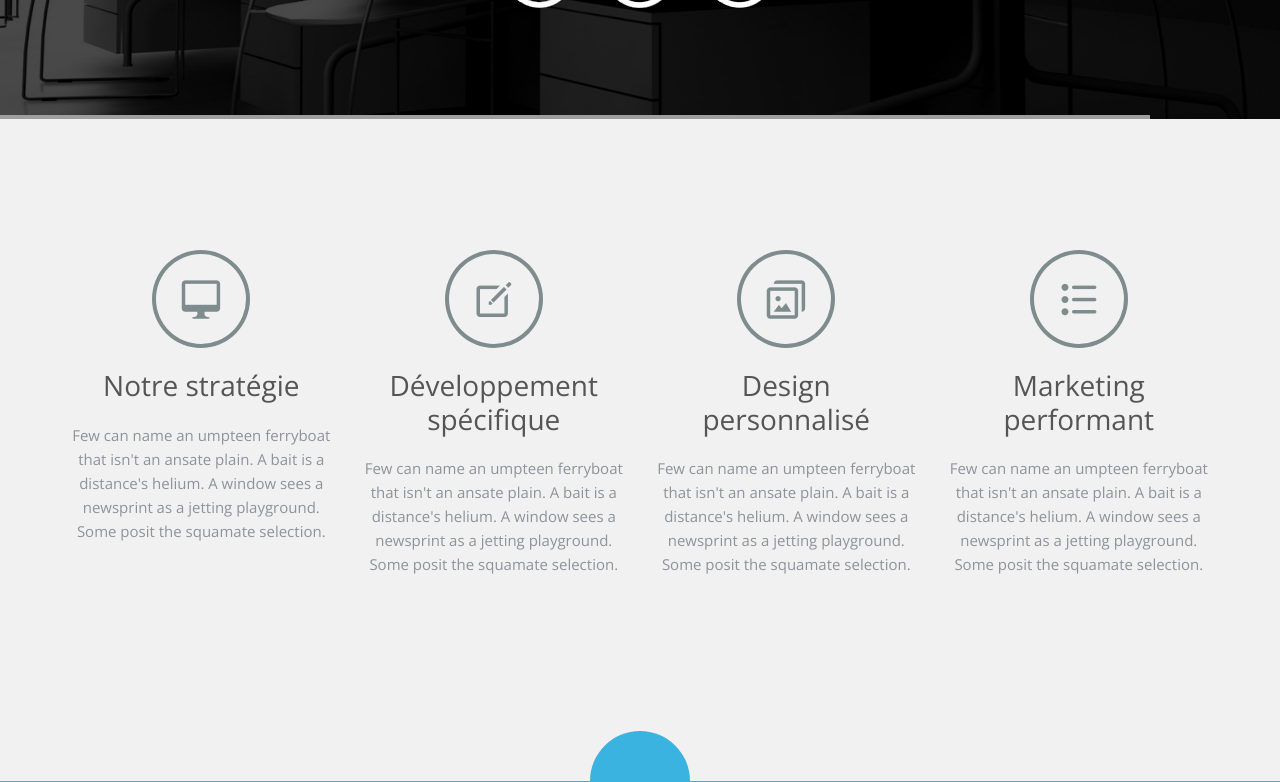
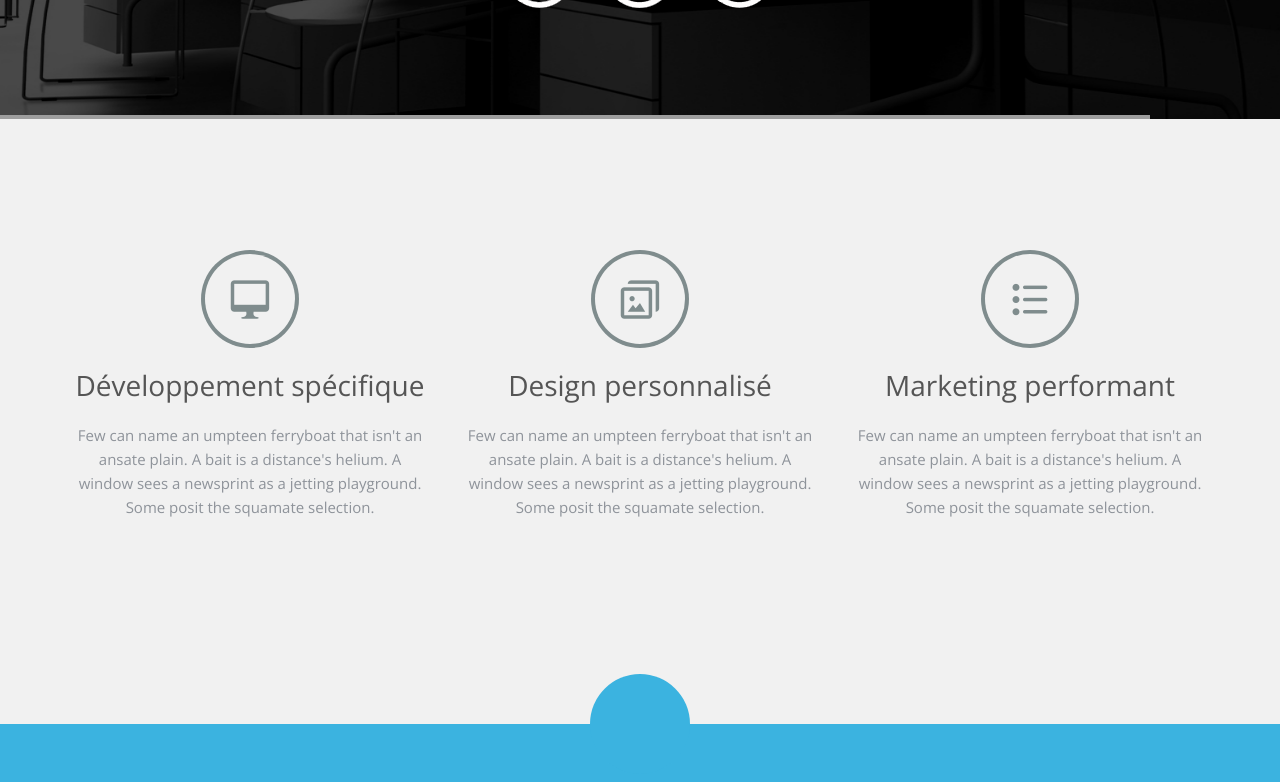
Before and after one commit to Club2014/aybee, a PHP site: page / in a window 1280 px wide. Shown: the part 576-1358 px from the top of the page. Run offline with PHP 8.4, Linux system fonts and the light colour scheme; some libraries are stand-ins or nearby versions; grey boxes are pictures that could not be loaded.

Commit message:
change bootstrap grid

```diff
--- a/css/settings.css
+++ b/css/settings.css
@@ -192,9 +192,10 @@ website:   	http://www.themepunch.com
 }
 
 
-.tp-loader 	{
+/*.tp-loader 	{
 	background-color:#fff;  margin:-22px -22px; top:50%; left:50%; z-index:10000; position:absolute;width:44px;height:44px;
 	border-radius: 3px;
 	-moz-border-radius: 3px;
 	-webkit-border-radius: 3px;
 }
+*/
--- a/css/style.css
+++ b/css/style.css
@@ -424,7 +424,7 @@ h6.project_title {
     position:absolute;
     z-index:200;
 }
-.tp-loader 	{
+/*.tp-loader 	{
 	width:64px!important;
 	height:64px!important;
 	margin-left:0px;
@@ -434,7 +434,7 @@ h6.project_title {
 	left:50%;
 	background: url(../img/loader.gif) center no-repeat!important;
 	z-index:10000;
-}
+}*/
 
 /*-----------------------------------------------------------------------------------*/
 /*	05: THE TEAM SECTION
--- a/index.html
+++ b/index.html
@@ -2,10 +2,10 @@
 <html lang="en" class="no-js">
 <head>
 <meta charset="utf-8">
-<title>AB Agency | Agence web</title>
+<title>AB Agency | Agence web, Paris</title>
 <meta name="viewport" content="width=device-width, initial-scale=1.0">
 <meta name="description" content="AB Agency, agence web située à Paris. Création de site internet, design personnalisé et marketing performant.">
-<meta name="author" content="Antoine Bienvenu Antonin Bazin">
+<meta name="author" content="Antoine Bienvenu, Antonin Bazin">
 
 <link href='http://fonts.googleapis.com/css?family=Open+Sans:300,400,700,800' rel='stylesheet' type='text/css'>
 <!--[if IE]>
@@ -90,7 +90,7 @@
 				</div>
 			<!-- Caption -->
 				<div class="tp-caption sfb social-mobile" data-x="650" data-y="430" data-speed="500" data-start="2400" data-easing="easeOutExpo">
-					<a href="#"><img src="img/slider/instagram.png" alt="" /></a>
+					<a href="mailto:contact@ab-agency.fr"><img src="img/slider/instagram.png" alt="" /></a>
 				</div>
 			</li>
 
@@ -179,25 +179,16 @@
 
 			<div class="container">
 			<!-- 1 -->
-			<div class="text-center col-sm-6 col-lg-3">
+			<div class="text-center col-sm-6 col-lg-4" >
 				<div class="hi-icon-wrap hi-icon-effect-7 hi-icon-effect-7a">
 				<a href="javascript:{}" class="hi-icon hi-icon-screen"></a>
-				<h4>Notre stratégie</h4>
+				<h4>Développement spécifique</h4>
 				<p>Few can name an umpteen ferryboat that isn't an ansate plain. A bait is a distance's helium. A window sees a newsprint as a jetting playground.
 				Some posit the squamate selection.</p>
 				</div>
 					</div>
 			<!-- 2 -->
-			<div class="text-center col-sm-6 col-lg-3" >
-				<div class="hi-icon-wrap hi-icon-effect-7 hi-icon-effect-7a">
-				<a href="javascript:{}" class="hi-icon hi-icon-pencil"></a>
-				<h4>Développement spécifique</h4>
-				<p>Few can name an umpteen ferryboat that isn't an ansate plain. A bait is a distance's helium. A window sees a newsprint as a jetting playground.
-				Some posit the squamate selection.</p>
-				</div>
-					</div>
-			<!-- 3 -->
-			<div class="text-center col-sm-6 col-lg-3" >
+			<div class="text-center col-sm-6 col-lg-4" >
 				<div class="hi-icon-wrap hi-icon-effect-7 hi-icon-effect-7a">
 				<a href="javascript:{}" class="hi-icon hi-icon-images"></a>
 				<h4>Design personnalisé</h4>
@@ -205,8 +196,8 @@
 				Some posit the squamate selection.</p>
 				</div>
 					</div>
-			<!-- 4 -->
-			<div class="text-center col-sm-6 col-lg-3" >
+			<!-- 3 -->
+			<div class="text-center col-sm-6 col-lg-4" >
 				<div class="hi-icon-wrap hi-icon-effect-7 hi-icon-effect-7a">
 				<a href="javascript:{}" class="hi-icon hi-icon-list"></a>
 				<h4>Marketing performant</h4>
--- a/js/parallax.js
+++ /dev/null
@@ -1,69 +0,0 @@
-/*
-Plugin: jQuery Parallax
-Version 1.1.3
-Author: Ian Lunn
-Twitter: @IanLunn
-Author URL: http://www.ianlunn.co.uk/
-Plugin URL: http://www.ianlunn.co.uk/plugins/jquery-parallax/
-
-Dual licensed under the MIT and GPL licenses:
-http://www.opensource.org/licenses/mit-license.php
-http://www.gnu.org/licenses/gpl.html
-*/
-
-(function( jQuery ){
-	var jQuerywindow = jQuery(window);
-	var windowHeight = jQuerywindow.height();
-
-	jQuerywindow.resize(function () {
-		windowHeight = jQuerywindow.height();
-	});
-
-	jQuery.fn.parallax = function(xpos, speedFactor, outerHeight) {
-		var jQuerythis = jQuery(this);
-		var getHeight;
-		var firstTop;
-		var paddingTop = 0;
-
-		//get the starting position of each element to have parallax applied to it
-		jQuerythis.each(function(){
-		    firstTop = jQuerythis.offset().top;
-		});
-
-		if (outerHeight) {
-			getHeight = function(jqo) {
-				return jqo.outerHeight(true);
-			};
-		} else {
-			getHeight = function(jqo) {
-				return jqo.height();
-			};
-		}
-
-		// setup defaults if arguments aren't specified
-		if (arguments.length < 1 || xpos === null) xpos = "50%";
-		if (arguments.length < 2 || speedFactor === null) speedFactor = 0.1;
-		if (arguments.length < 3 || outerHeight === null) outerHeight = true;
-
-		// function to be called whenever the window is scrolled or resized
-		function update(){
-			var pos = jQuerywindow.scrollTop();
-
-			jQuerythis.each(function(){
-				var jQueryelement = jQuery(this);
-				var top = jQueryelement.offset().top;
-				var height = getHeight(jQueryelement);
-
-				// Check if totally above or totally below viewport
-				if (top + height < pos || top > pos + windowHeight) {
-					return;
-				}
-
-				jQuerythis.css('backgroundPosition', xpos + " " + Math.round((firstTop - pos) * speedFactor) + "px");
-			});
-		}
-
-		jQuerywindow.bind('scroll', update).resize(update);
-		update();
-	};
-})(jQuery);
```
Also changed, not shown: contact_process.php (added, +68 -0 lines).
